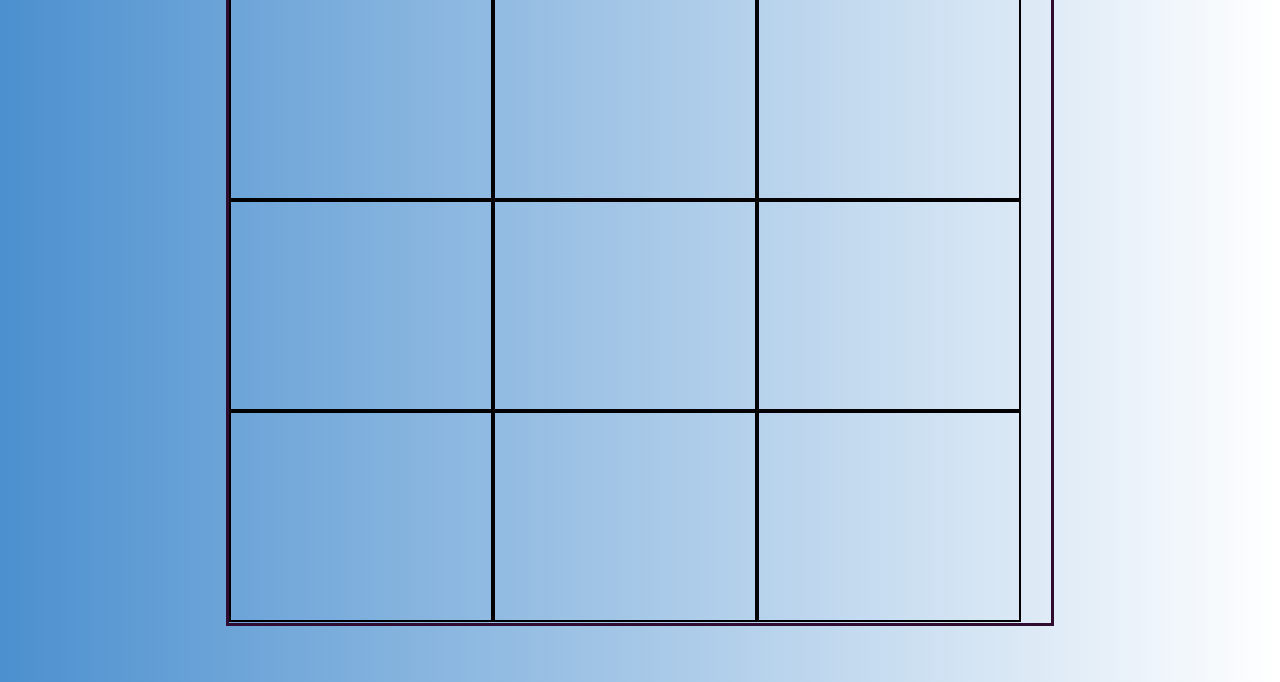
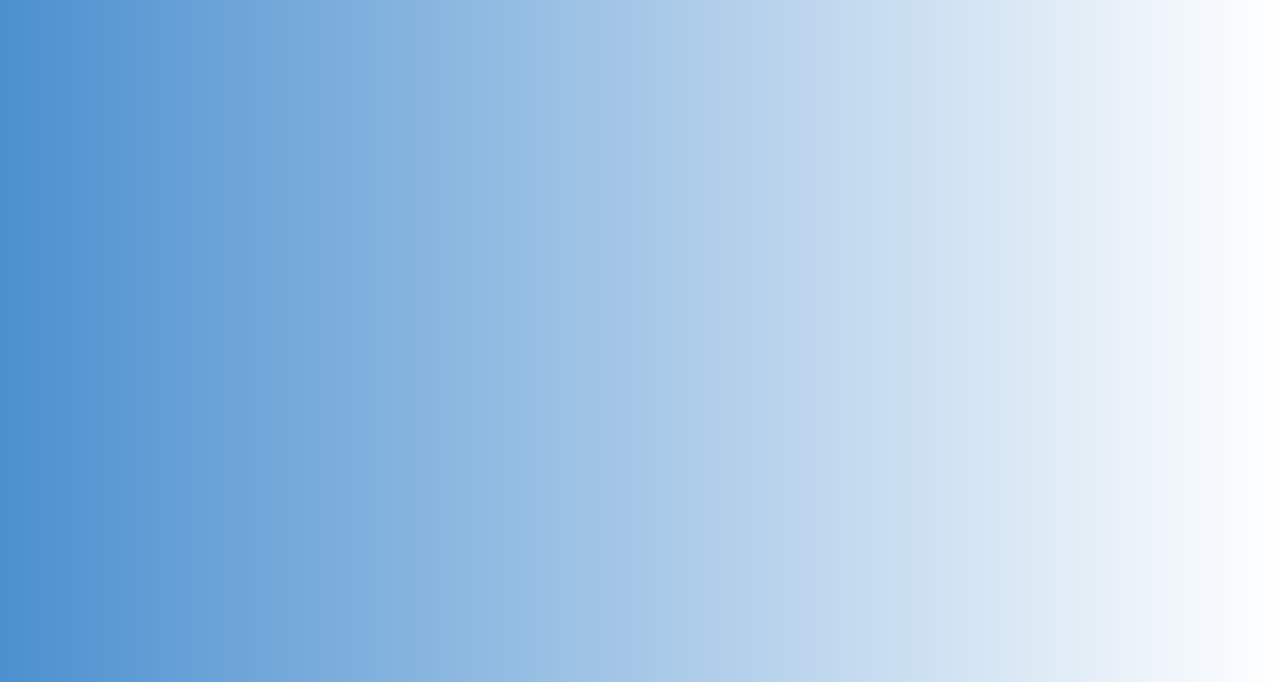
Before and after one commit to mohitk2001/Tic-tac-toe, a plain HTML site: page index.html in a window 1280 px wide. Shown: the part 118-800 px from the top of the page. Drawn offline with nearby package versions, Linux system fonts and the light colour scheme.

Commit message:
checking

```diff
--- a/index.html
+++ b/index.html
@@ -23,28 +23,9 @@
 <body>
 <div class="container-fluid p-5">
     <h1 class="text-center" style="font-family: Impact, Haettenschweiler, 'Arial Narrow Bold', sans-serif;">Lets Play</h1>
-    <div class="container-fluid m-auto " id="box">
-
-        <div class="row">
-            <div class="col-4 " ></div>
-            <div class="col-4" style="width: 35%;"></div>
-            <div class="col-4"></div>
-        </div>
-        <div class="row">
-            <div class="col-4"></div>
-            <div class="col-4"  style="width: 35%;"></div>
-            <div class="col-4"></div>
-        </div>
-        <div class="row">
-            <div class="col-4"></div>
-            <div class="col-4"   style="width: 35%;"></div>
-            <div class="col-4"></div>
-        </div>
-    </div>
 
 
 
-    </div>
 </div>
 </body>
 
```
